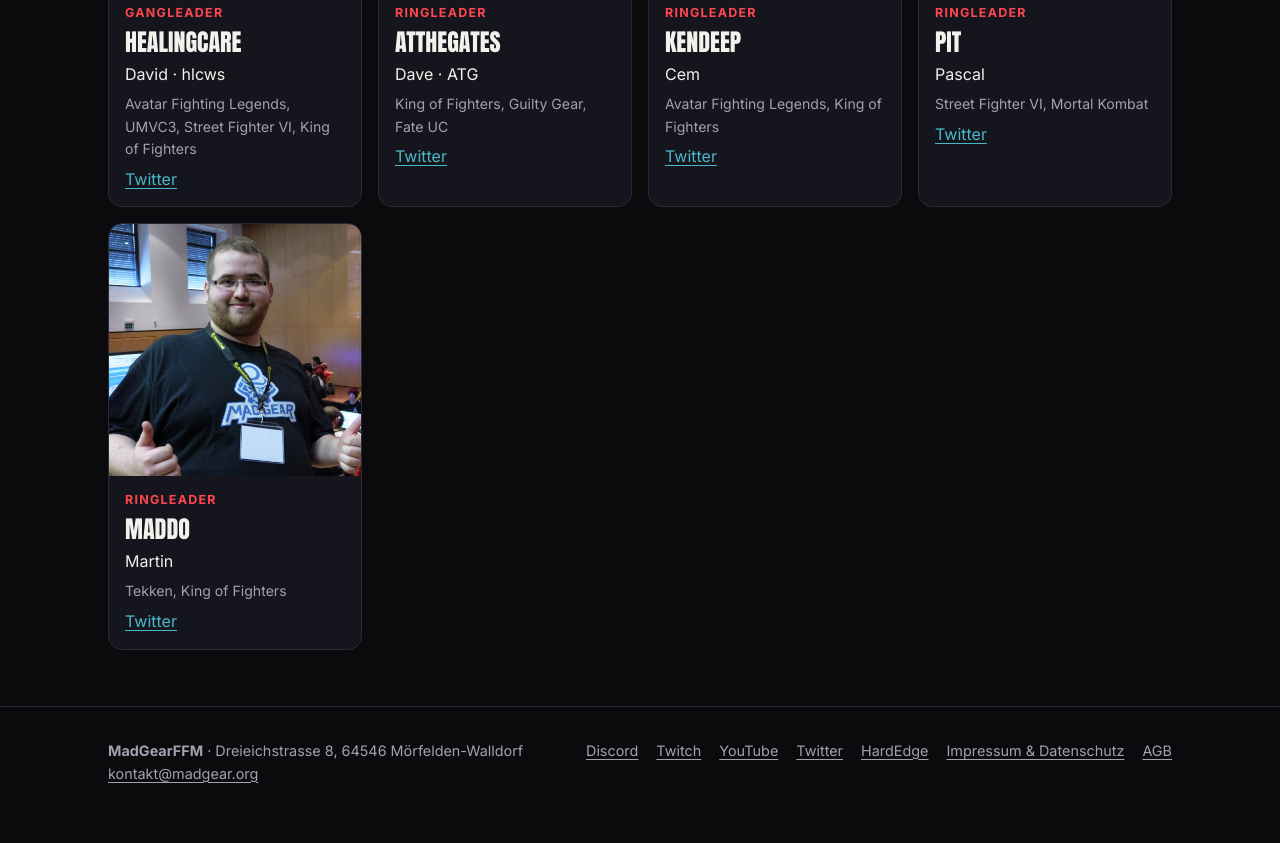
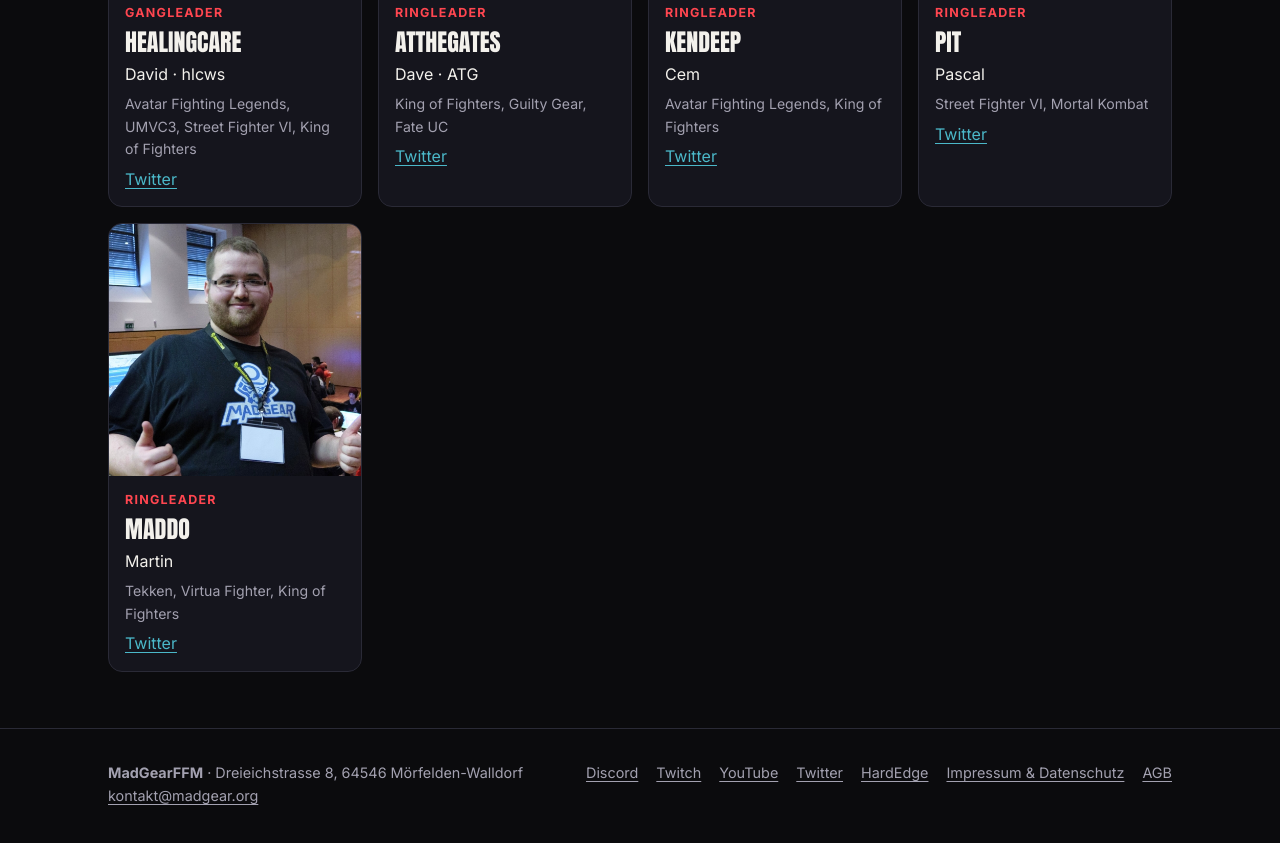
Before and after one commit to hlcws/Mad_Gear, an Astro site: page /gang in a window 1280 px wide. Shown: the part 597-1440 px from the top of the page. Built offline with nearby package versions, Linux system fonts and the light colour scheme; Astro itself is replaced by a stand-in of ours.

Commit message:
Update games list for Maddo

```diff
--- a/src/content/gang.md
+++ b/src/content/gang.md
@@ -45,7 +45,7 @@ members:
     name: Martin
     role: Ringleader
     photo: maddo.jpg
-    games: Tekken, King of Fighters
+    games: Tekken, Virtua Fighter, King of Fighters
     links:
       - label: Twitter
         url: https://twitter.com/maddo88888
```
